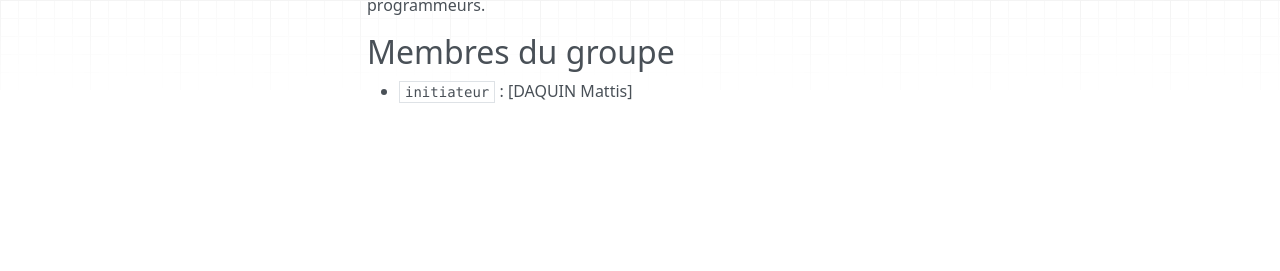
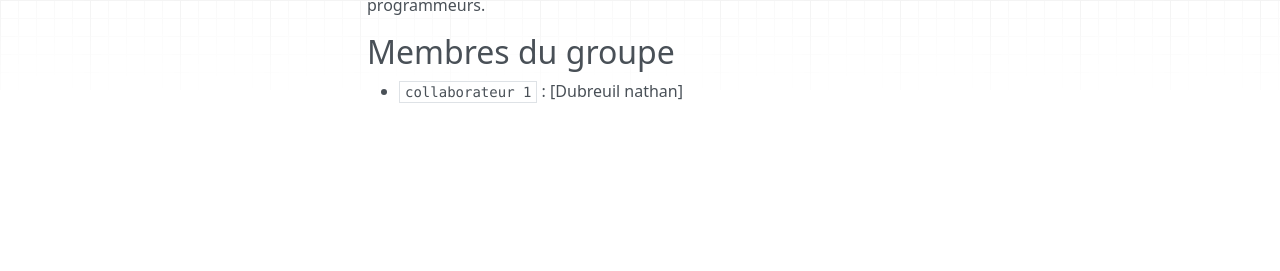
Before and after one commit to TI204/quotes-docs-rf-de-manaudou, an MkDocs documentation site: the page built from docs/index.md, in a window 1280 px wide. Shown: the part 216-487 px from the top of the page. Built offline with MkDocs 1.6.1, drawn with Linux system fonts in a browser that asks for light colours; nearby versions of some CDN libraries.

Commit message:
Complete index.md (contributeur 1)

```diff
--- a/docs/index.md
+++ b/docs/index.md
@@ -4,4 +4,4 @@ Programming Quotes est petite application qui permet d'afficher des citations hu
 
 ## Membres du groupe
 
-- `initiateur` : [DAQUIN Mattis]
+- `collaborateur 1` : [Dubreuil nathan]
```
